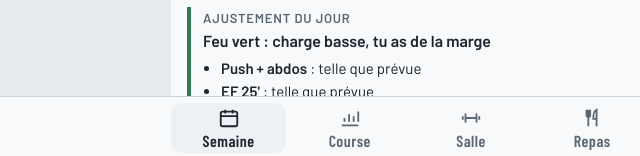
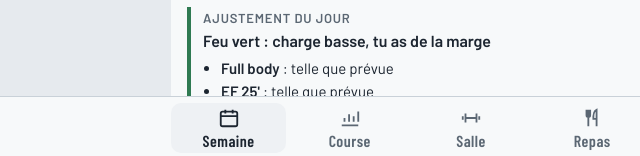
Before and after one commit to julesduprey1-bisc/prepa-hyrox, a plain HTML site: page index.html in a window 1280 px wide. Shown: the part 641-797 px from the top of the page, 169-809 px from the left. Drawn offline with nearby package versions, Linux system fonts and the light colour scheme; a web font is replaced by a local one.

Commit message:
Version 53 : Full body lundi, vendredi et dimanche à la place de Push, Pull et Jambes
Demande de Jules (23/11). Lundi Full body + EF, mardi et jeudi kiné + box, mercredi EF + lignes droites,
vendredi Full body, samedi libre, dimanche Full body + EF longue.

Co-Authored-By: Claude Opus 5.5 <noreply@anthropic.com>
Claude-Session: https://claude.ai/code/session_01VCsg1DFYQtPbjjXqaUbVBN

```diff
--- a/index.html
+++ b/index.html
@@ -391,7 +391,7 @@ const WEEKS=[
     à 49 % de course pure (deux semaines sous 50 % → on réécrit le format et on repart sous le niveau de S12). Box 7/10, Pull 4/5,
     Push 2 fois (rien depuis le 24/10), Jambes jamais, Full body le samedi 2 fois, lundi et vendredi presque toujours vides.
     → runs lundi (court), mercredi (lignes droites) et dimanche (long), tempo en S17 seulement si S13 → S15 sont à 80 % ;
-    salle : Push, Pull, Jambes gardées (demande de Jules), Full body si la semaine déraille. Semaine type : PROG0. */
+    salle : Full body lundi, vendredi et dimanche (demande de Jules). Semaine type : PROG0. */
  /* 23/11, juste après : « je veux un run le lundi » (Jules) → 3 runs : lundi court, mercredi + lignes droites, dimanche long ;
     le 3e run du vendredi de S15 disparaît (pas 4 runs). */
  {s:13,tag:"Nouveau départ",km:10.0,lun:{t:"EF 25'",min:25},mer:{t:"EF 30' + 6 lignes droites",min:30,ld:true},dim:{t:"EF 35'",min:35,long:true}},
@@ -420,22 +420,22 @@ const SLOTS0=[
  {id:"run3",d:6,k:"run",src:"dim",lock:true,sub:"La plus longue de la semaine"}
 ];
 const SLOT_NOM={run1:"EF de milieu de semaine",run2:"EF du samedi",run3:"EF longue du week-end"};
-/* 23/11 (v52) : semaine type à partir de S13. Jules garde ses 3 séances de salle (« dans ta prog on enlève presque toutes les
-   séances muscu ») : Push + EF le lundi (« je veux un run le lundi »), kiné + box mardi et jeudi (« kiné de base mais annulable »),
-   Pull + EF le mercredi, Jambes + épaules le vendredi, EF longue le dimanche, samedi libre. Le Full body reste la solution des
-   semaines qui déraillent (« Full body à la place de la muscu »). Version intégrée à l'app, de priorité plus basse que data.json
-   « programme » et que la semaine type modifiée sur le téléphone. */
+/* 23/11 (v53) : semaine type à partir de S13, demandes de Jules du 23/11 : « je veux un run le lundi », « kiné de base mais
+   annulable mardi jeudi », puis « à la place il faudrait séance full body 3 fois semaine lundi vendredi et dimanche » (au lieu de
+   Push, Pull et Jambes). Lundi Full body + EF, mardi et jeudi kiné + box, mercredi EF + lignes droites, vendredi Full body,
+   samedi libre, dimanche Full body + EF longue. Version intégrée à l'app, de priorité plus basse que data.json « programme » et
+   que la semaine type modifiée sur le téléphone. */
 const PROG0=[{from:"2026-11-23",le:"2026-11-23",slots:[
- {id:"push",d:0,k:"muscu",salle:"push",t:"Push + abdos",sub:"puis l'EF du lundi, sans marche inclinée",cut:1},
+ {id:"full1",d:0,k:"muscu",salle:"full",t:"Full body",sub:"En salle, tout le corps, puis l'EF du lundi",cut:3},
  {id:"run0",d:0,k:"run",src:"lun",lock:true},
  {id:"kine1",d:1,k:"kine",t:"Kiné",h:"10h30",lock:true},
  {id:"box1",d:1,k:"box",t:"Box HYROX",lock:true},
- {id:"pull",d:2,k:"muscu",salle:"pull",t:"Pull + abdos",cut:2},
  {id:"run1",d:2,k:"run",src:"mer",lock:true},
  {id:"kine2",d:3,k:"kine",t:"Kiné",h:"10h30",lock:true},
  {id:"box2",d:3,k:"box",t:"Box HYROX",lock:true},
- {id:"legs",d:4,k:"muscu",salle:"legs",t:"Jambes + épaules",cut:3},
+ {id:"full2",d:4,k:"muscu",salle:"full",t:"Full body",sub:"En salle, tout le corps",cut:2},
  {id:"run2",d:5,k:"run",src:"sam",lock:true},
+ {id:"full3",d:6,k:"muscu",salle:"full",t:"Full body",sub:"En salle, tout le corps ; la veille du Full body du lundi : charges un cran en dessous",cut:1},
  {id:"run3",d:6,k:"run",src:"dim",lock:true,sub:"La plus longue de la semaine"}]}];
 const NOTE_SLOT={0:"push",1:"box1",2:"pull",3:"box2",4:"legs",5:"run2",6:"run3"}; // notes du programme : jour d'origine → séance
 const TYPES={kine:{l:"Kiné",it:{k:"kine",t:"Kiné",lock:true}},box:{l:"Box",it:{k:"box",t:"Box HYROX",lock:true}},ef:{l:"EF",it:{k:"run",t:"EF"}},
@@ -868,7 +868,7 @@ function renderSemaine(){
   <div class="row"><button class="btn" id="rsave" ${DB?"":"disabled"}>Enregistrer</button><span class="muted small" id="rmsg">${esc(RESS_MSG||(DB?"":"Enregistrement indisponible dans cette vue"))}</span></div></div>`;
  h+=pushBlock();
  h+=`<div class="block"><h3>Envoyer à mon coach</h3><p class="muted small">Tes séances salle, ressentis, repas importés, séances déplacées, annulées ou ajoutées des 7 derniers jours et ta semaine type, prêts à coller dans la conversation Claude.</p><div class="row"><button class="btn" id="sendc">Partager mes saisies</button><span class="muted small" id="sendmsg"></span></div></div>`;
- h+=`<p class="small muted" style="text-align:center">Version 52 · 23/11</p>`;
+ h+=`<p class="small muted" style="text-align:center">Version 53 · 23/11</p>`;
  const el=$("#v-semaine");el.innerHTML=h;
  el.querySelectorAll("[data-wk]").forEach(b=>b.onclick=()=>{WI=Math.max(0,Math.min(WEEKS.length-1,WI+ +b.dataset.wk));renderSemaine()});
  el.querySelectorAll("[data-salle]").forEach(b=>b.onclick=()=>{openSalle(b.dataset.salle)});
```
